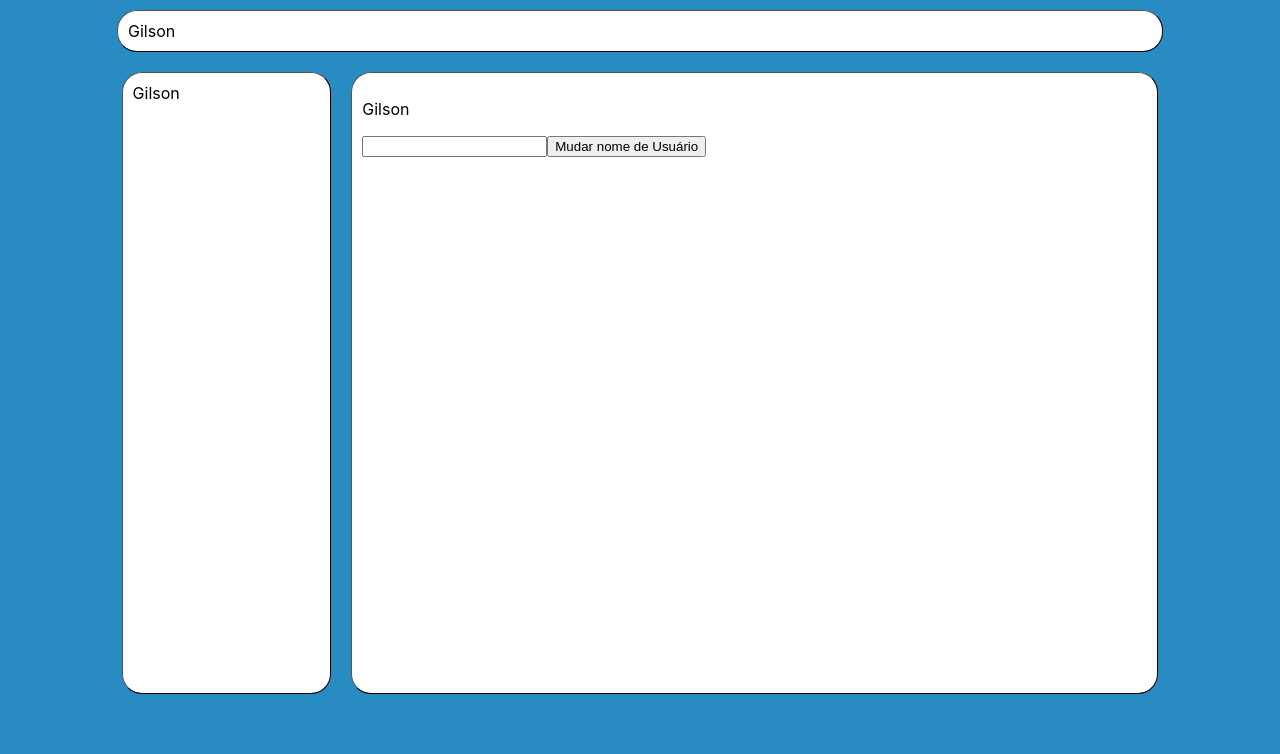
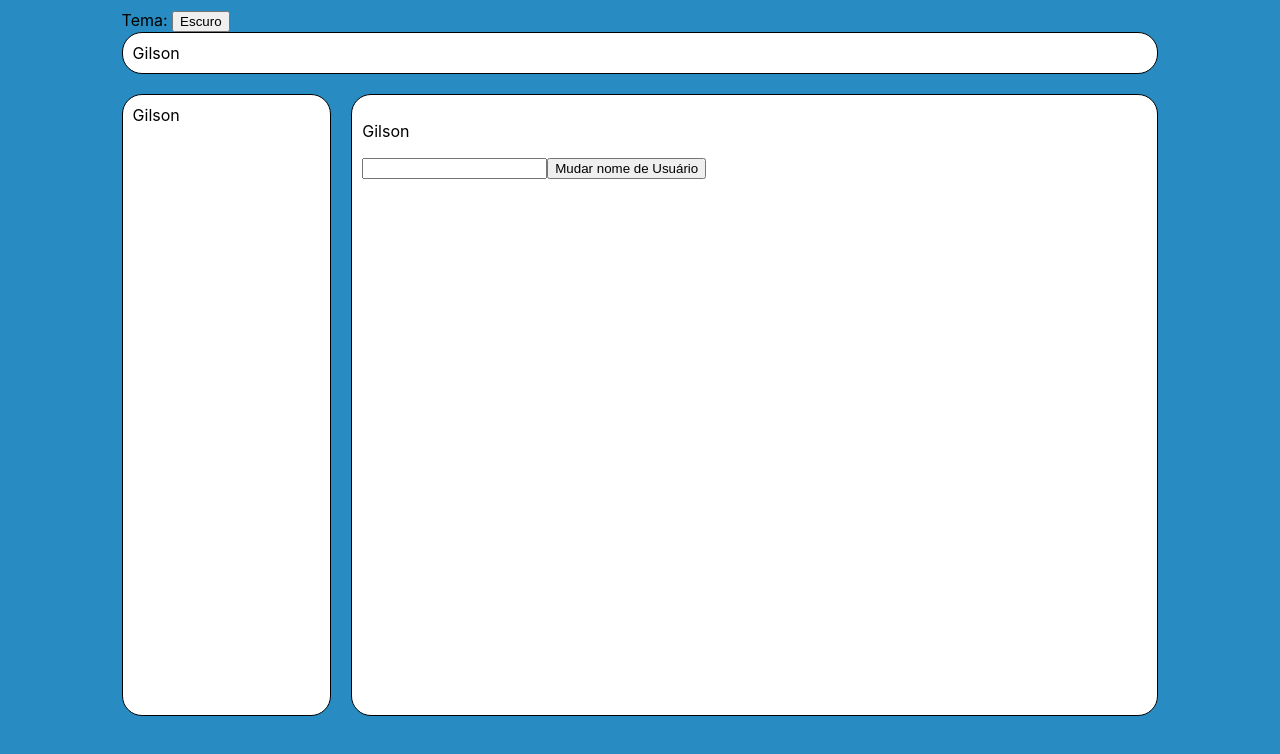
Before and after one commit to GilsonAlvesdeSouza/treinamento_context_api, a React (Create React App) app: page / in a window 1280 px wide. Shown: the top 754 px of the page. Built offline with nearby package versions, Linux system fonts and the light colour scheme.

Commit message:
acessando dados do contexto

```diff
--- a/src/App.jsx
+++ b/src/App.jsx
@@ -5,14 +5,30 @@ import { Body, Header, Menu } from "./components";
 
 function App() {
   const [userName, setUserName] = useState("Gilson");
+  const [tema, setTema] = useState('light');
+
+  const handleTheme = () => {
+    if(tema === "light"){
+      setTema("dark");
+    }else{
+      setTema("light");
+    }
+  }
 
   return (
-    <ThemeContext.Provider value={"Light"}>
+    <ThemeContext.Provider value={tema}>
       <Container>
+        <ThemeContext.Consumer>
+          {(value) =>
+             <>
+              Tema: <button onClick={handleTheme}>{value === "light" ? "Escuro" : "Claro"}</button>
+             </>
+          }
+        </ThemeContext.Consumer>
         <Header userName={userName} />
         <Conteudo>
           <Menu userName={userName} />
-          <Body userName={userName} setUserName={setUserName}/>
+          <Body userName={userName} setUserName={setUserName} />
         </Conteudo>
       </Container>
     </ThemeContext.Provider>
--- a/src/App.style.js
+++ b/src/App.style.js
@@ -4,10 +4,22 @@ export const Container = styled.div`
   background-color: #288cc3;
   height: 100vh;
   padding-top: 10px;
+  width: 81%;
+  margin: auto;
+
+  .theme-light{
+    background-color: #FFF;
+    color: #000;
+    border: 1px solid #000;
+  }
+
+  .theme-dark{
+    background-color: #333;
+    color: #FFF;
+    border: 1px solid #999;
+  }
 `;
 
 export const Conteudo = styled.div`
   display: flex;
-  margin: auto;
-  width: 81%;
 `;
--- a/src/components/Body/index.jsx
+++ b/src/components/Body/index.jsx
@@ -1,4 +1,5 @@
 import { useState } from "react";
+import ThemeContext from "../../contexts/ThemeContext";
 import { Container } from "./style";
 
 function Body({ userName, setUserName }) {
@@ -23,7 +24,9 @@ function Body({ userName, setUserName }) {
   };
 
   return (
-    <Container>
+    <ThemeContext.Consumer>
+      {(value) => (
+        <Container className={`theme-${value}`}>
           <p>{userName}</p>
           <input
             type="text"
@@ -33,6 +36,8 @@ function Body({ userName, setUserName }) {
           />
           <button onClick={handleClickUserName}>Mudar nome de Usuário</button>
         </Container>
+      )}
+    </ThemeContext.Consumer>
   );
 }
 
--- a/src/components/Header/index.jsx
+++ b/src/components/Header/index.jsx
@@ -1,12 +1,15 @@
-import React from 'react';
-import { Container } from './style';
+import React from "react";
+import ThemeContext from "../../contexts/ThemeContext";
+import { Container } from "./style";
 
-function Header({userName}) {
-    return (
-        <Container>
-           {userName}
-        </Container>
-    );
+function Header({ userName }) {
+  return (
+    <ThemeContext.Consumer>
+      {(value) => (
+        <Container className={`theme-${value}`}>{userName}</Container>
+      )}
+    </ThemeContext.Consumer>
+  );
 }
 
 export default Header;
--- a/src/components/Header/style.js
+++ b/src/components/Header/style.js
@@ -3,7 +3,6 @@ import styled from "styled-components";
 export const Container = styled.div`
   background-color: #fff;
   border-radius: 20px;
-  width: 80%;
   margin: auto;
   padding: 10px;
   border: 1px outset black;
--- a/src/components/Menu/index.jsx
+++ b/src/components/Menu/index.jsx
@@ -1,12 +1,14 @@
-import React from 'react';
-import {Container} from "./style"
+import React from "react";
+import ThemeContext from "../../contexts/ThemeContext";
+import { Container } from "./style";
 
-function Menu({userName}) {
-    return (
-        <Container>
-            {userName}
-        </Container>
-    );
+function Menu({ userName }) {
+  return (
+    <ThemeContext.Consumer>
+      {(value) => (
+        <Container className={`theme-${value}`}>{userName}</Container>
+      )}
+    </ThemeContext.Consumer>
+  );
 }
-
 export default Menu;
--- a/src/index.css
+++ b/src/index.css
@@ -5,6 +5,7 @@ body {
     sans-serif;
   -webkit-font-smoothing: antialiased;
   -moz-osx-font-smoothing: grayscale;
+  background-color: #288cc3;
 }
 
 code {
```
Lines whose indentation alone changed are shown as unchanged.
